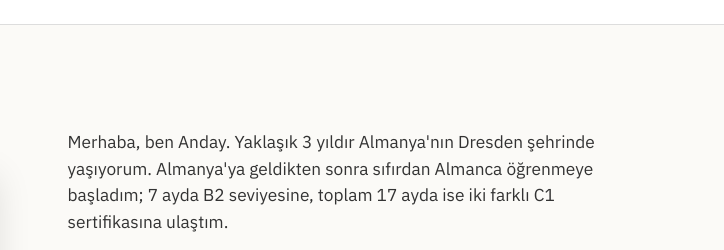
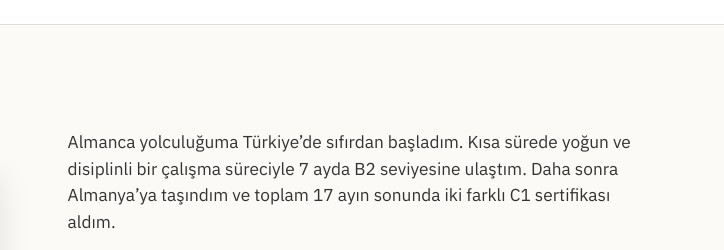
Before and after one commit to andaykhvc/sakalmanya.com.tr, a plain HTML site: page index.html in a window 1280 px wide. Shown: the part 1047-1297 px from the top of the page, 556-1280 px from the left. Drawn offline with Linux system fonts and the light colour scheme.

Commit message:
Revise text about language learning experience
Updated personal introduction and language learning journey details.

```diff
--- a/index.html
+++ b/index.html
@@ -106,9 +106,8 @@
           </div>
           <div class="rich-text">
             <p>
-              Merhaba, ben Anday. Yaklaşık 3 yıldır Almanya'nın Dresden şehrinde yaşıyorum. Almanya'ya geldikten
-              sonra sıfırdan Almanca öğrenmeye başladım; 7 ayda B2 seviyesine, toplam 17 ayda ise iki farklı C1
-              sertifikasına ulaştım.
+              Almanca yolculuğuma Türkiye’de sıfırdan başladım. Kısa sürede yoğun ve disiplinli bir çalışma süreciyle
+              7 ayda B2 seviyesine ulaştım. Daha sonra Almanya’ya taşındım ve toplam 17 ayın sonunda iki farklı C1 sertifikası aldım.
             </p>
             <p>
               Bu süreçte vize başvurusu, okul başvuruları, ev arama, belge hazırlığı ve Almanya'daki resmi işlemlerin
```
